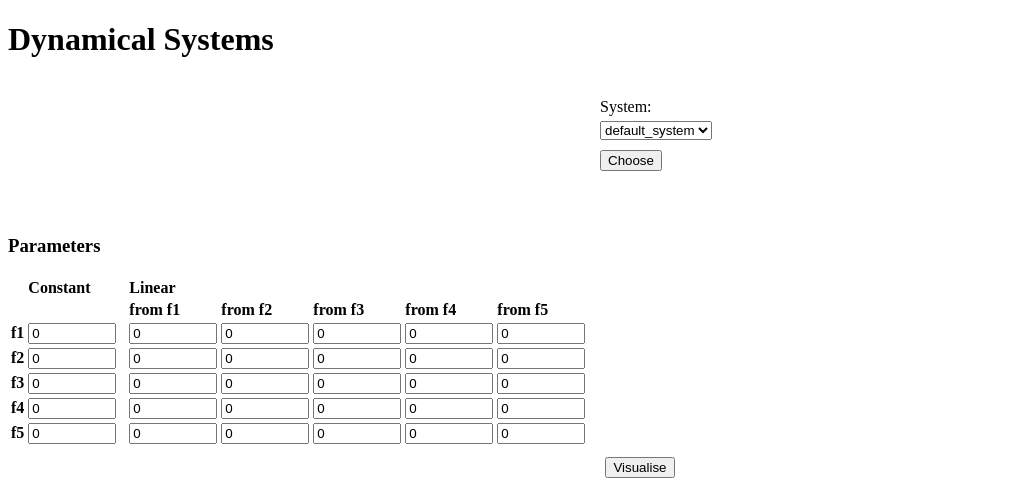
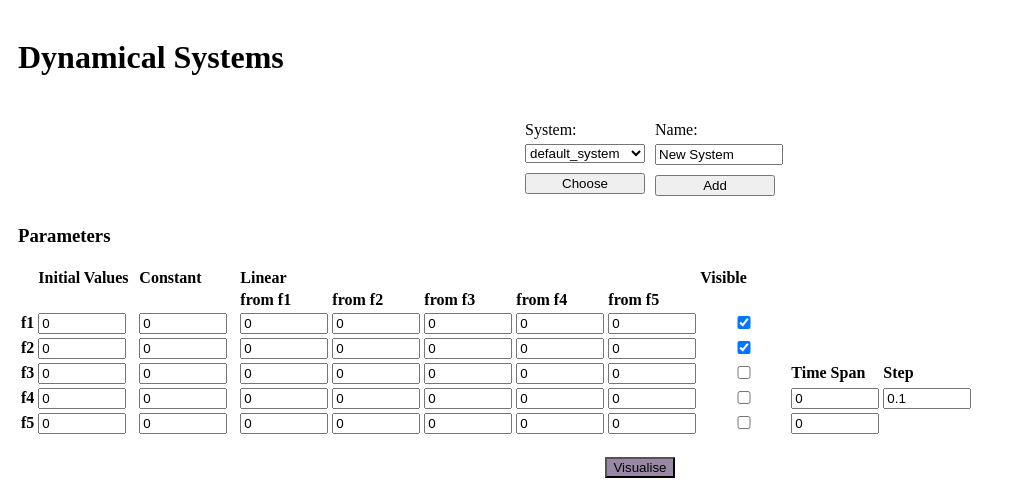
Before and after one commit to sebastiandohnany/Dynamical_Systems, a Django app: template templates/visualiser.html in a window 1280 px wide. Shown: the top 498 px of the page, without its empty margins (0-1026 px from the left). Run offline with Django 3.2, Linux system fonts and the light colour scheme; the template is opened without the code that fills it: values that come from a table or form of the project are taken from there, others are empty; data comes from the database, SQL or seed files in the repository; parts of the project's set-up code (start-up, migrations or seed data) failed here and were passed over; grey boxes are pictures that could not be loaded.

Commit message:
Application updates

```diff
--- a/static/css/stylesheet.css
+++ b/static/css/stylesheet.css
@@ -1,5 +1,8 @@
 /* GENERICS */
 
+body {
+    padding:10px;
+}
 
 
 section {
@@ -9,14 +12,33 @@ section {
 
 
 /* SYSTEM */
-#system {
+#systems {
     margin-left: auto;
     margin-right: auto;
-    width: 100px;
+    width: 250px;
+}
+
+#system, #new_system {
+    width: 120px;
+}
+
+#system {
+    float: left;
+    margin-right: 10px;
+}
+
+#new_system {
+    float: right;
 }
 
 #system *{
     margin: 5px;
+    width: inherit;
+}
+
+#new_system *{
+    margin: 5px;
+    width: inherit;
 }
 
 /* DATA */
@@ -32,12 +54,12 @@ section {
     width: 80px;
 }
 
-.param_c {
+.param_c, .initialvalues {
     padding-right: 10px;
 }
 
 #submit-visualise-container {
-    margin-top: 10px;
+    margin-top: 20px;
     margin-left: auto;
     margin-right: auto;
     text-align: center;
@@ -45,6 +67,7 @@ section {
 }
 
 #submit-visualise {
+    background-color: rgb(152, 136, 165);
 }
 
 
@@ -59,6 +82,15 @@ section {
     min-width: 500px;
 }
 
+@media all and (max-width: 1000px) {
+    .video-container {
+        width: 80%;
+        margin-left: auto;
+        margin-right: auto;
+        float:none;
+    }
+}
+
 video {
     width: 100%;
     min-width: inherit;
--- a/templates/visualiser.html
+++ b/templates/visualiser.html
@@ -11,13 +11,22 @@
 
 <h1>Dynamical Systems</h1>
 <section>
+    <div id="systems">
     <div id="system">
     <form method="post">
         {% csrf_token %}
         {{ form_system }}
-        <input type="submit" value="Choose">
+        <input type="submit" name="system" value="Choose">
     </form>
     </div>
+    <div id="new_system">
+    <form method="post">
+        {% csrf_token %}
+        {{ form_new_system }}
+        <input type="submit" name="new_system" value="Add">
+    </form>
+    </div>
+        </div>
 </section>
 
 {# Forms #}
@@ -29,10 +38,13 @@
             <caption><h3>Parameters</h3></caption>
             <tr>
                 <th colspan="1"></th>
+                <th colspan="1">Initial Values</th>
                 <th colspan="1" class="param_c">Constant</th>
                 <th colspan="5">Linear</th>
+                <th>Visible</th>
             </tr>
             <tr>
+                <th></th>
                 <th></th>
                 <th></th>
                 <th>from f1</th>
@@ -43,6 +55,7 @@
             </tr>
             <tr>
                 <th>f1</th>
+                <td class="initialvalues">{{ form_initialvalues.x0 }}</td>
                 <td class="param_c">{{ form_c.c0 }}</td>
 
                 <td>{{ form_a.a00 }}</td>
@@ -50,9 +63,12 @@
                 <td>{{ form_a.a02 }}</td>
                 <td>{{ form_a.a03 }}</td>
                 <td>{{ form_a.a04 }}</td>
+
+                <td>{{ form_visible.x0 }}</td>
             </tr>
             <tr>
                 <th>f2</th>
+                <td class="initialvalues">{{ form_initialvalues.x1 }}</td>
                 <td class="param_c">{{ form_c.c1 }}</td>
 
                 <td>{{ form_a.a10 }}</td>
@@ -60,9 +76,12 @@
                 <td>{{ form_a.a12 }}</td>
                 <td>{{ form_a.a13 }}</td>
                 <td>{{ form_a.a14 }}</td>
+
+                <td>{{ form_visible.x1 }}</td>
             </tr>
             <tr>
                 <th>f3</th>
+                <td class="initialvalues">{{ form_initialvalues.x2 }}</td>
                 <td class="param_c">{{ form_c.c2 }}</td>
 
                 <td>{{ form_a.a20 }}</td>
@@ -70,9 +89,14 @@
                 <td>{{ form_a.a22 }}</td>
                 <td>{{ form_a.a23 }}</td>
                 <td>{{ form_a.a24 }}</td>
+
+                <td>{{ form_visible.x2}}</td>
+                <th>Time Span</th>
+                <th>Step</th>
             </tr>
             <tr>
                 <th>f4</th>
+                <td class="initialvalues">{{ form_initialvalues.x3 }}</td>
                 <td class="param_c">{{ form_c.c3 }}</td>
 
                 <td>{{ form_a.a30 }}</td>
@@ -80,9 +104,14 @@
                 <td>{{ form_a.a32 }}</td>
                 <td>{{ form_a.a33 }}</td>
                 <td>{{ form_a.a34 }}</td>
+
+                <td>{{ form_visible.x3 }}</td>
+                <td>{{ form_timespan.start }}</td>
+                <td>{{ form_ims.step }}</td>
             </tr>
             <tr>
                 <th>f5</th>
+                <td class="initialvalues">{{ form_initialvalues.x4 }}</td>
                 <td class="param_c">{{ form_c.c4 }}</td>
 
                 <td>{{ form_a.a40 }}</td>
@@ -90,6 +119,9 @@
                 <td>{{ form_a.a42 }}</td>
                 <td>{{ form_a.a43 }}</td>
                 <td>{{ form_a.a44 }}</td>
+
+                <td>{{ form_visible.x4 }}</td>
+                <td>{{ form_timespan.end }}</td>
             </tr>
         </table>
         <div id="submit-visualise-container">
@@ -103,6 +135,7 @@
 <section>
 <div id="animations">
     <div class="video-container">
+        <h3>Phase</h3>
         <video autoplay loop muted>
             <source src="{{ phase_animation }}" type="video/mp4">
             Your browser does not support HTML5 video.
@@ -110,6 +143,7 @@
     </div>
 
     <div class="video-container">
+        <h3>Cartesian</h3>
         <video autoplay loop muted>
             <source src="{{ cartesian_animation }}" type="video/mp4">
             Your browser does not support HTML5 video.
--- a/visualisation/admin.py
+++ b/visualisation/admin.py
@@ -6,3 +6,7 @@ from . import models
 admin.site.register(models.System)
 admin.site.register(models.ParamA)
 admin.site.register(models.ParamC)
+admin.site.register(models.InitialValues)
+admin.site.register(models.TimeSpan)
+admin.site.register(models.Visible)
+admin.site.register(models.IntegrationMaxStep)
--- a/visualisation/forms.py
+++ b/visualisation/forms.py
@@ -15,5 +15,34 @@ class FormC(forms.ModelForm):
         exclude = ['system']
 
 
+class FormInitialValues(forms.ModelForm):
+    class Meta:
+        model = models.InitialValues
+        exclude = ['system']
+
+
+class FormTimeSpan(forms.ModelForm):
+    class Meta:
+        model = models.TimeSpan
+        exclude = ['system']
+
+
+class FormVisible(forms.ModelForm):
+    class Meta:
+        model = models.Visible
+        exclude = ['system']
+
+
+class FormIntegrationMaxStep(forms.ModelForm):
+    class Meta:
+        model = models.IntegrationMaxStep
+        exclude = ['system']
+
+
+
 class FormSystem(forms.Form):
     system = forms.ModelChoiceField(queryset=System.objects.all(), initial=0)
+
+
+class NewSystem(forms.Form):
+    name = forms.CharField(initial='New System')
--- a/visualisation/models.py
+++ b/visualisation/models.py
@@ -50,3 +50,36 @@ class ParamC(models.Model):
     c4 = models.FloatField(default=0)
 
     system = models.OneToOneField(System, on_delete=models.CASCADE)
+
+
+class InitialValues(models.Model):
+    x0 = models.FloatField(default=0)
+    x1 = models.FloatField(default=0)
+    x2 = models.FloatField(default=0)
+    x3 = models.FloatField(default=0)
+    x4 = models.FloatField(default=0)
+
+    system = models.OneToOneField(System, on_delete=models.CASCADE)
+
+
+class TimeSpan(models.Model):
+    start = models.FloatField(default=0)
+    end = models.FloatField(default=0)
+
+    system = models.OneToOneField(System, on_delete=models.CASCADE)
+
+
+class Visible(models.Model):
+    x0 = models.BooleanField(default=True)
+    x1 = models.BooleanField(default=True)
+    x2 = models.BooleanField(default=False)
+    x3 = models.BooleanField(default=False)
+    x4 = models.BooleanField(default=False)
+
+    system = models.OneToOneField(System, on_delete=models.CASCADE)
+
+
+class IntegrationMaxStep(models.Model):
+    step = models.FloatField(default=0.1)
+
+    system = models.OneToOneField(System, on_delete=models.CASCADE)
```
Also changed, not shown: visualisation/animator.py (+43 -17 lines), visualisation/parser.py (+46 -0 lines), visualisation/views.py (+66 -8 lines), visualisation/migrations/0008_initialvalues_timespan_visible.py (added), visualisation/migrations/0009_integrationmaxstep.py (added), 3 other files.
